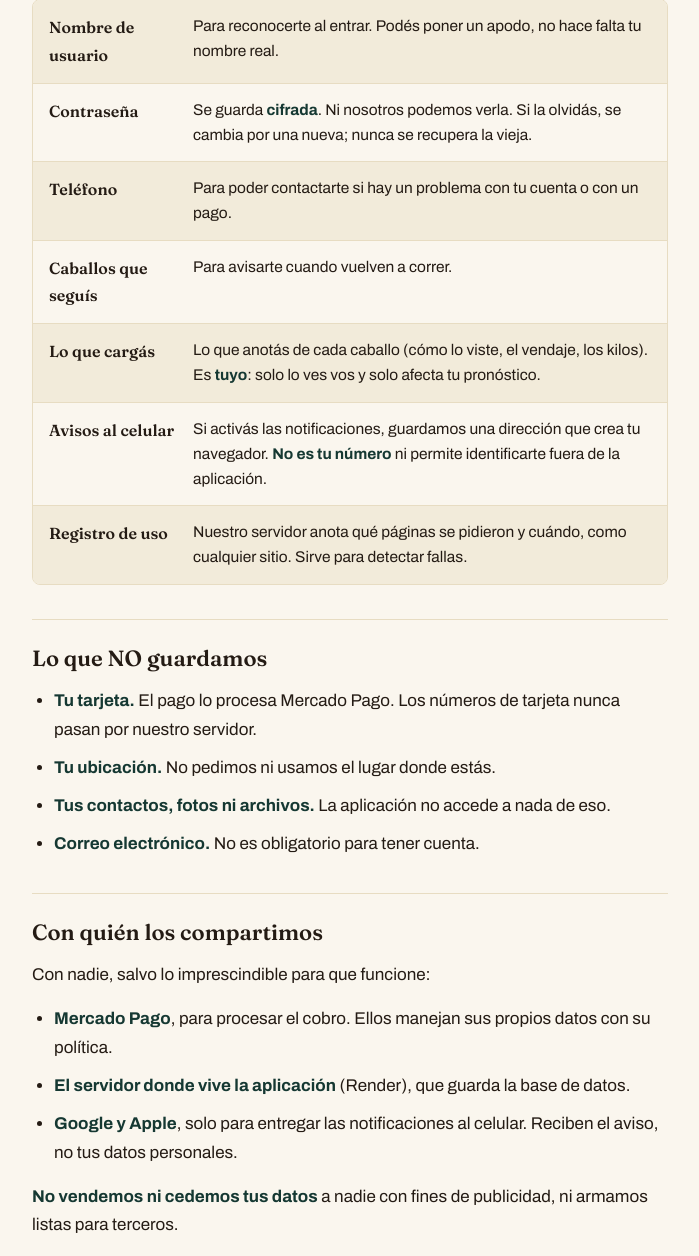
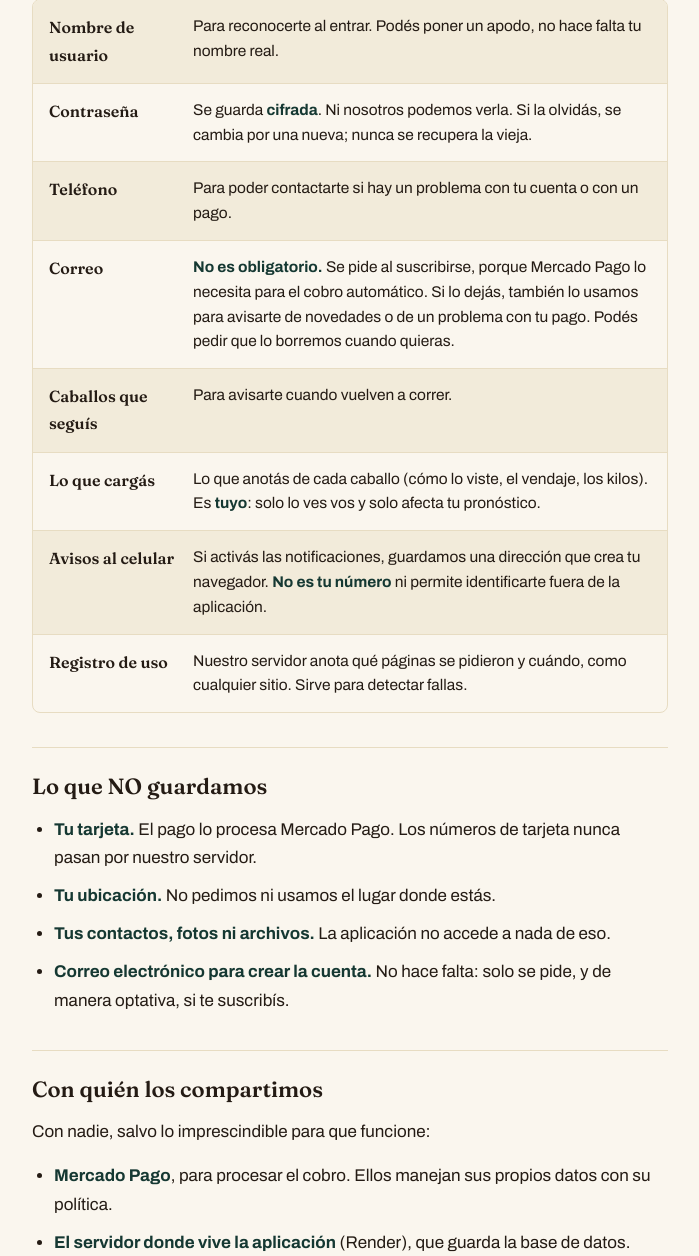
Before and after one commit to leadministrador/win-ia, a Flask app: page /privacidad in a window 1280 px wide. Shown: the part 583-1839 px from the top of the page, without its empty margins (290-989 px from the left). Run offline with Flask 3, Linux system fonts and the light colour scheme.

Commit message:
Declarar el correo en la privacidad

```diff
--- a/templates/privacidad.html
+++ b/templates/privacidad.html
@@ -134,6 +134,13 @@
         cuenta o con un pago.</div>
     </div>
     <div class="fila-dato">
+      <div class="qual">Correo</div>
+      <div class="para"><b>No es obligatorio.</b> Se pide al suscribirse,
+        porque Mercado Pago lo necesita para el cobro automático. Si lo
+        dejás, también lo usamos para avisarte de novedades o de un
+        problema con tu pago. Podés pedir que lo borremos cuando quieras.</div>
+    </div>
+    <div class="fila-dato">
       <div class="qual">Caballos que seguís</div>
       <div class="para">Para avisarte cuando vuelven a correr.</div>
     </div>
@@ -163,7 +170,8 @@
     <li><b>Tu ubicación.</b> No pedimos ni usamos el lugar donde estás.</li>
     <li><b>Tus contactos, fotos ni archivos.</b> La aplicación no accede
         a nada de eso.</li>
-    <li><b>Correo electrónico.</b> No es obligatorio para tener cuenta.</li>
+    <li><b>Correo electrónico para crear la cuenta.</b> No hace falta:
+        solo se pide, y de manera optativa, si te suscribís.</li>
   </ul>
 
   <h2>Con quién los compartimos</h2>
```
